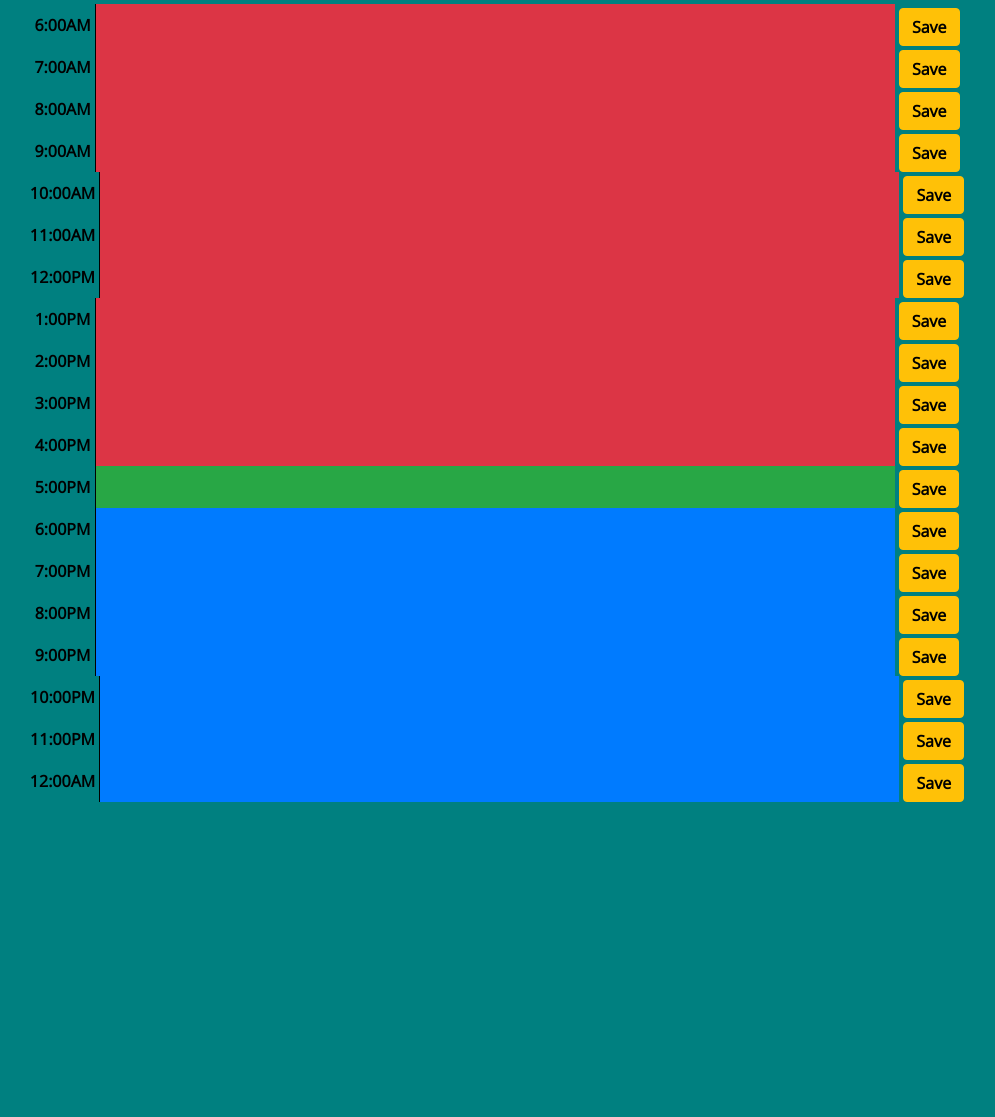
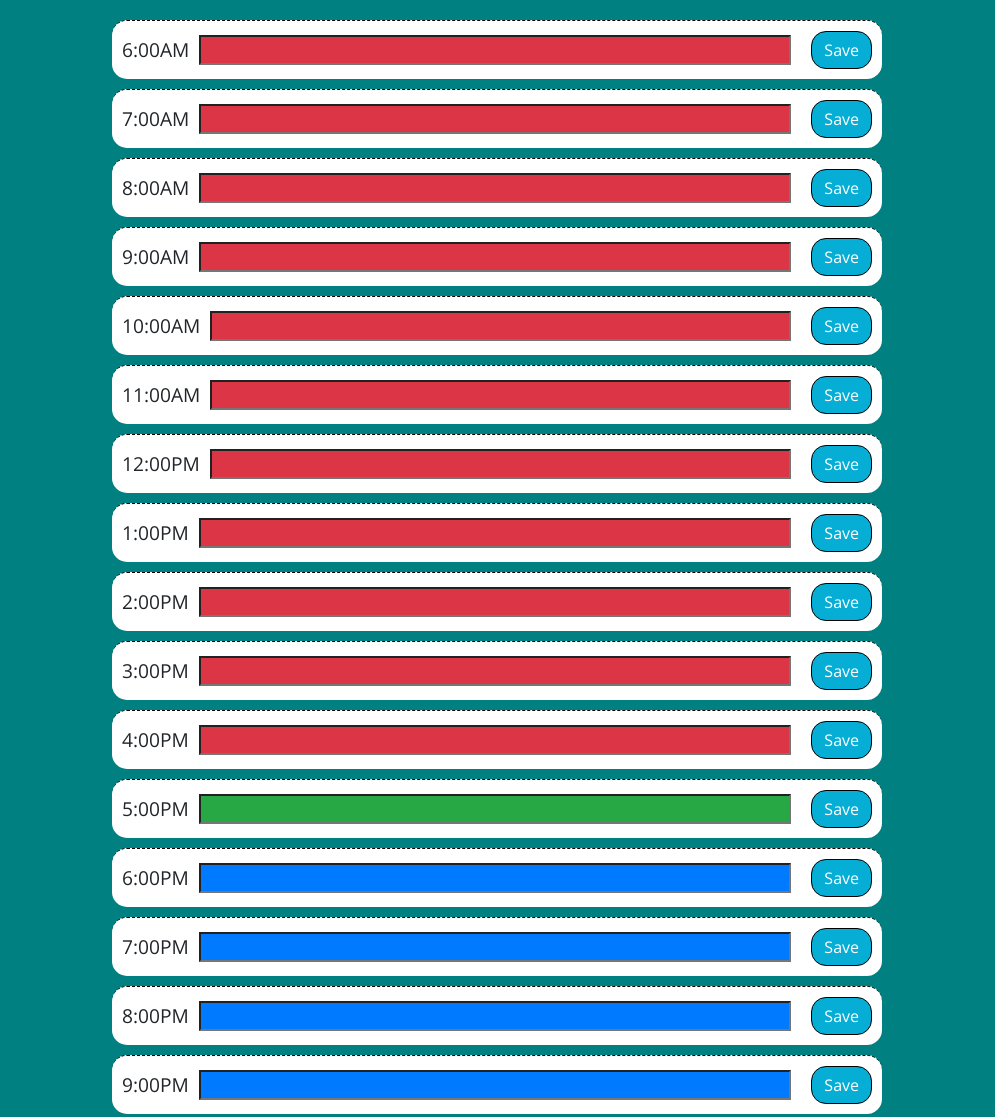
Before and after one commit to Firm-Tofu10/Day-Planer, a plain HTML site: page index.html in a window 1280 px wide. Shown: the part 328-1445 px from the top of the page, without its empty margins (143-1138 px from the left). Before the commit the page ends 1130 px from the top, so only its background shows below. Drawn offline with nearby package versions, Linux system fonts and the light colour scheme.

Commit message:
Trying to fix issues with centering on test branch
Revised a lot of the HTML and CSS in an attempt to make it look more clean and understandable. This will also help me fix the centering issue by applying Flex to the project.

```diff
--- a/index.html
+++ b/index.html
@@ -18,88 +18,104 @@
     <h1 class="display-3">Work Day Scheduler</h1>
     <p class="Phrase">This app helps plan your current work day.</p>
     <p id="currentDay" class="lead">Current Day</p>
-
   </header>
   <div class="container">
-    <!-- Timeblocks go here -->
-      <div id="6AM" class="Time">
-        6:00AM  <input class="textBox" type="text">
-        <button id="6" class="btn btn-warning Time">Save</button>
+    <div id="6AM" class="time-block past">
+      <span class="time-label">6:00AM</span>
+      <input class="textBox" type="text">
+      <button id="6" class="btn saveBtn">Save</button>
     </div>
-      <div id="7AM" class="Time">
-        7:00AM  <input class="textBox" type="text">
-        <button id="7" class="btn btn-warning Time">Save</button>
+    <div id="7AM" class="time-block past">
+      <span class="time-label">7:00AM</span>
+      <input class="textBox" type="text">
+      <button id="7" class="btn saveBtn">Save</button>
     </div>
-      <div id="8AM" class="Time">
-        8:00AM  <input class="textBox" type="text">
-        <button id="8" class="btn btn-warning Time">Save</button>
+    <div id="8AM" class="time-block past">
+      <span class="time-label">8:00AM</span>
+      <input class="textBox" type="text">
+      <button id="8" class="btn saveBtn">Save</button>
     </div>
-      <div id="9AM" class="Time">
-        9:00AM  <input class="textBox" type="text">
-        <button id="9" class="btn btn-warning Time">Save</button>
+    <div id="9AM" class="time-block past">
+      <span class="time-label">9:00AM</span>
+      <input class="textBox" type="text">
+      <button id="9" class="btn saveBtn">Save</button>
     </div>
-      <div id="Fix" class="Time">
-        <span>10:00AM</span>  <input class="textBox" type="text">
-        <button id="10" class="btn btn-warning Time">Save</button>
+    <div id="10AM" class="time-block">
+      <span class="time-label">10:00AM</span>
+      <input class="textBox" type="text">
+      <button id="10" class="btn saveBtn">Save</button>
     </div>
-      <div id="Fix" class="Time">
-        <span>11:00AM</span>  <input class="textBox" type="text">
-        <button id="11" class="btn btn-warning Time">Save</button>
+    <div id="11AM" class="time-block">
+      <span class="time-label">11:00AM</span>
+      <input class="textBox" type="text">
+      <button id="11" class="btn saveBtn">Save</button>
     </div>
-      <div id="Fix" class="Time">
-       <span>12:00PM </span> <input class="textBox" type="text">
-        <button id="12" class="btn btn-warning Time">Save</button>
+    <div id="12PM" class="time-block">
+      <span class="time-label">12:00PM</span>
+      <input class="textBox" type="text">
+      <button id="12" class="btn saveBtn">Save</button>
     </div>
-      <div id="1PM" class="Time">
-        1:00PM  <input class="textBox" type="text">
-        <button id="13" class="btn btn-warning Time">Save</button>
+    <div id="1PM" class="time-block future">
+      <span class="time-label">1:00PM</span>
+      <input class="textBox" type="text">
+      <button id="13" class="btn saveBtn">Save</button>
     </div>
-      <div id="2PM" class="Time">
-        2:00PM  <input class="textBox" type="text">
-        <button id="14"class="btn btn-warning Time">Save</button>
+    <div id="2PM" class="time-block future">
+      <span class="time-label">2:00PM</span>
+      <input class="textBox" type="text">
+      <button id="14" class="btn saveBtn">Save</button>
     </div>
-      <div id="3PM" class="Time">
-        3:00PM  <input class="textBox" type="text">
-        <button id="15" class="btn btn-warning Time">Save</button>
+    <div id="3PM" class="time-block future">
+      <span class="time-label">3:00PM</span>
+      <input class="textBox" type="text">
+      <button id="15" class="btn saveBtn">Save</button>
     </div>
-      <div id="4PM" class="Time">
-        4:00PM  <input class="textBox" type="text">
-        <button id="16" class="btn btn-warning Time">Save</button>
+    <div id="4PM" class="time-block future">
+      <span class="time-label">4:00PM</span>
+      <input class="textBox" type="text">
+      <button id="16" class="btn saveBtn">Save</button>
     </div>
-      <div id="5PM" class="Time">
-        5:00PM  <input class="textBox" type="text">
-        <button id="17" class="btn btn-warning Time">Save</button>
+    <div id="5PM" class="time-block future">
+      <span class="time-label">5:00PM</span>
+      <input class="textBox" type="text">
+      <button id="17" class="btn saveBtn">Save</button>
     </div>
-      <div id="6PM" class="Time">
-        6:00PM  <input class="textBox" type="text">
-        <button id="18" class="btn btn-warning Time">Save</button>
+    <div id="6PM" class="time-block future">
+      <span class="time-label">6:00PM</span>
+      <input class="textBox" type="text">
+      <button id="18" class="btn saveBtn">Save</button>
     </div>
-      <div id="7PM" class="Time">
-        7:00PM  <input class="textBox" type="text">
-        <button id="19" class="btn btn-warning Time">Save</button>
+    <div id="7PM" class="time-block future">
+      <span class="time-label">7:00PM</span>
+      <input class="textBox" type="text">
+      <button id="19" class="btn saveBtn">Save</button>
     </div>
-      <div id="8PM" class="Time">
-        8:00PM  <input class="textBox" id="20-text" type="text">
-        <button id="20" class="btn btn-warning Time">Save</button>
+    <div id="8PM" class="time-block future">
+      <span class="time-label">8:00PM</span>
+      <input class="textBox" type="text">
+      <button id="20" class="btn saveBtn">Save</button>
     </div>
-      <div id="9PM" class="Time">
-        9:00PM  <input class="textBox" type="text">
-        <button id="21" class="btn btn-warning Time">Save</button>
+    <div id="9PM" class="time-block future">
+      <span class="time-label">9:00PM</span>
+      <input class="textBox" type="text">
+      <button id="21" class="btn saveBtn">Save</button>
     </div>
-      <div id="Fix" class="Time">
-        10:00PM  <input class="textBox" type="text">
-        <button id="22" class="btn btn-warning Time">Save</button>
+    <div id="10PM" class="time-block future">
+      <span class="time-label">10:00PM</span>
+      <input class="textBox" type="text">
+      <button id="22" class="btn saveBtn">Save</button>
     </div>
-      <div id="Fix" class="Time">
-        11:00PM  <input class="textBox" type="text">
-        <button id="23" class="btn btn-warning Time">Save</button>
+    <div id="11PM" class="time-block future">
+      <span class="time-label">11:00PM</span>
+      <input class="textBox" type="text">
+      <button id="23" class="btn saveBtn">Save</button>
     </div>
-      <div id="Fix" class="Time">
-        12:00AM  <input class="textBox" type="text">
-        <button id="24" class="btn btn-warning Time">Save</button>
-      </div> <!--This is the main list of times and tasks along with their ids and classes being called by the .JS file to update your work day plan as needed. -->
+    <div id="12AM" class="time-block future">
+      <span class="time-label">12:00AM</span>
+      <input class="textBox" type="text">
+      <button id="24" class="btn saveBtn">Save</button>
     </div>
-
+  </div>
 
   <script src="https://code.jquery.com/jquery-3.4.1.min.js"></script>
   <script src="https://cdnjs.cloudflare.com/ajax/libs/moment.js/2.24.0/moment.min.js"></script>
--- a/style.css
+++ b/style.css
@@ -1,21 +1,14 @@
 body {
   font-family: 'Open Sans', sans-serif;
   font-size: 16px;
-  line-height: 1;
+  line-height: 1.5; /* Improved line-height for readability */
   background-color: teal;
+  margin: 0; /* Remove default body margin */
 }
 
-input{
-  background: transparent;
-  border: none;
-  resize: none;
-  color: #000000;
-  border-left: 1px solid black;
-  padding: 10px;
-}
-
-.space{
-  left: 400px;
+.container {
+  max-width: 800px; /* Constrain width of container for centering */
+  margin: 0 auto; /* Center container horizontally */
 }
 
 .jumbotron {
@@ -24,64 +17,60 @@ input{
   color: black;
   border-radius: 0;
   border-bottom: 10px solid black;
+  margin-bottom: 30px; /* Adds spacing below the header */
 }
 
-.description{
+.description {
   white-space: pre-wrap;
 }
 
-.time-block{
-  text-align: center;
+.time-block {
+  display: flex;
+  align-items: center;
+  justify-content: space-between; /* Adjusts spacing between time and input */
   border-radius: 15px;
+  padding: 10px;
+  margin-bottom: 10px; /* Spacing between rows */
+  background-color: #ffffff; /* Background color for each time block */
+  border-top: 1px dashed #000000; /* Border style for each block */
 }
 
-.row {
-  white-space: pre-wrap;
-  height: 80px;
-  border-top: 1px solid white;;
+.time-block .textBox {
+  flex: 1; /* Takes up remaining space in the row */
+  margin: 0 10px; /* Margin between text box and buttons */
 }
 
-.hour {
-  background-color: #ffffff;
-  color: #000000;
-  border-top: 1px dashed #000000;
+.time-block .saveBtn {
+  margin-left: 10px; /* Space between input and button */
+  border-radius: 15px;
+  background-color: #06AED5;
+  color: white;
+  border: 1px solid black;
 }
 
-.past {
-  background-color: #d3d3d3;
-  color: white;
+.time-label {
+  text-align: center;
+  font-size: 1.2em; /* Adjust size as needed */
 }
 
-.present {
+.past .textBox {
+  background-color: #d3d3d3;
+  color: black; /* Adjust color for better readability */
+}
+
+.present .textBox {
   background-color: #ff6961;
   color: white;
 }
 
-.future {
+.future .textBox {
   background-color: #77dd77;
   color: white;
 }
 
-.saveBtn {
-  border-left: 1px solid black;
-  border-top-right-radius: 15px;
-  border-bottom-right-radius: 15px;
-  background-color: #06AED5;
-  color: white;
-}
-
-.saveBtn i:hover {
+.saveBtn:hover {
   font-size: 20px;
   transition: all .3s ease-in-out;
-}
-.Time {
-  color: black;
-  text-align: center;
-  font-weight: bold;
-}
-
-.textBox {
-  width: 800px;
 }
 
 .lead {
@@ -89,10 +78,11 @@ input{
   color: black;
 }
 
-.Fix {
-  right: 200px;
-} /*Could not figure out how to center the two diget times i tryed a couple diffrent classes and ids for html none seem to work?*/
-
 .Phrase {
   color: yellowgreen;
 }
+
+/* Optional: Adjustments for specific time blocks */
+.Fix {
+  /* Apply additional styles if needed */
+}
```
Lines whose indentation alone changed are shown as unchanged.
